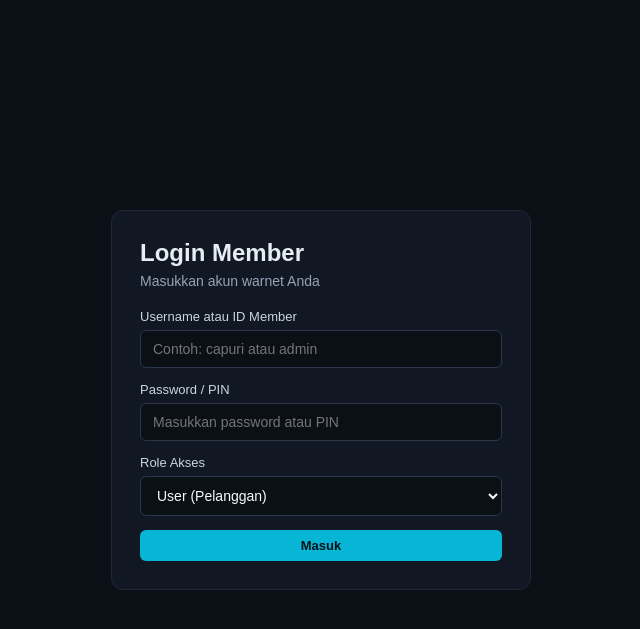
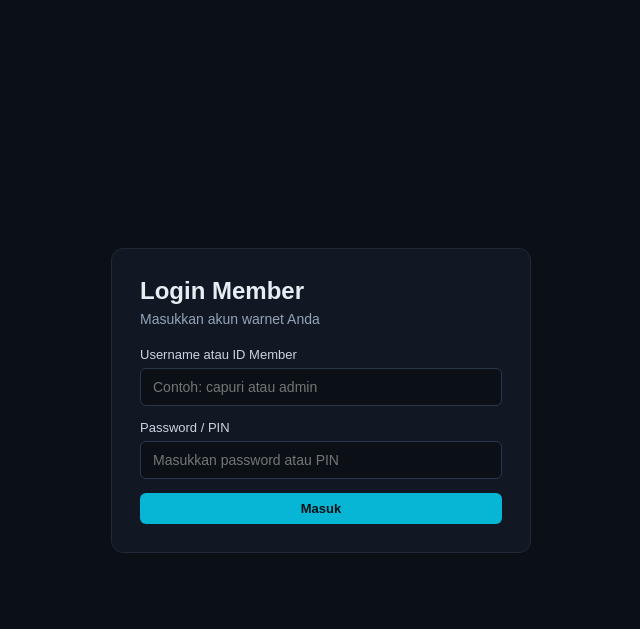
Before and after one commit to Akkyra13/medieval-pc-cafe, a Laravel app: page /login in a window 1280 px wide. Shown: the top 629 px of the page, without its empty margins (319-959 px from the left). Run offline with Laravel 12, Linux system fonts and the light colour scheme; style sheets or scripts are compiled from the project's sources.

Commit message:
Pesan perubahan terbaru

```diff
--- a/resources/js/warnet.js
+++ b/resources/js/warnet.js
@@ -201,14 +201,16 @@ document.addEventListener("DOMContentLoaded", function() {
   const loginForm = document.getElementById("login-form");
   if (loginForm) {
     loginForm.addEventListener("submit", function(e) {
-      e.preventDefault();
       const loginUserEl = document.getElementById("login-username");
-      const loginRoleEl = document.getElementById("login-role");
       const username = (loginUserEl ? loginUserEl.value.trim() : "") || "capuri";
-      const role = loginRoleEl ? loginRoleEl.value : "user";
+      const role = username.toLowerCase() === "admin" ? "admin" : "user";
       sessionStorage.setItem("warnet_user", username);
       sessionStorage.setItem("warnet_role", role);
-      window.location.href = role === "admin" ? "/admin/manajemen-pc" : "/denah-pc";
+
+      if (!loginForm.getAttribute("action")) {
+        e.preventDefault();
+        window.location.href = role === "admin" ? "/admin/manajemen-pc" : "/denah-pc";
+      }
     });
   }
 
--- a/resources/views/login.blade.php
+++ b/resources/views/login.blade.php
@@ -16,13 +16,6 @@
                 <label for="login-password">Password / PIN</label>
                 <input id="login-password" class="form-control" type="password" placeholder="Masukkan password atau PIN" required>
             </div>
-      <div class="form-group">
-        <label for="login-role">Role Akses</label>
-        <select id="login-role" class="form-control">
-          <option value="user">User (Pelanggan)</option>
-          <option value="admin">Admin</option>
-        </select>
-      </div>
             <button class="btn btn-primary" style="width:100%" type="submit">Masuk</button>
         </form>
     </div>
```
Lines whose indentation alone changed are shown as unchanged.
